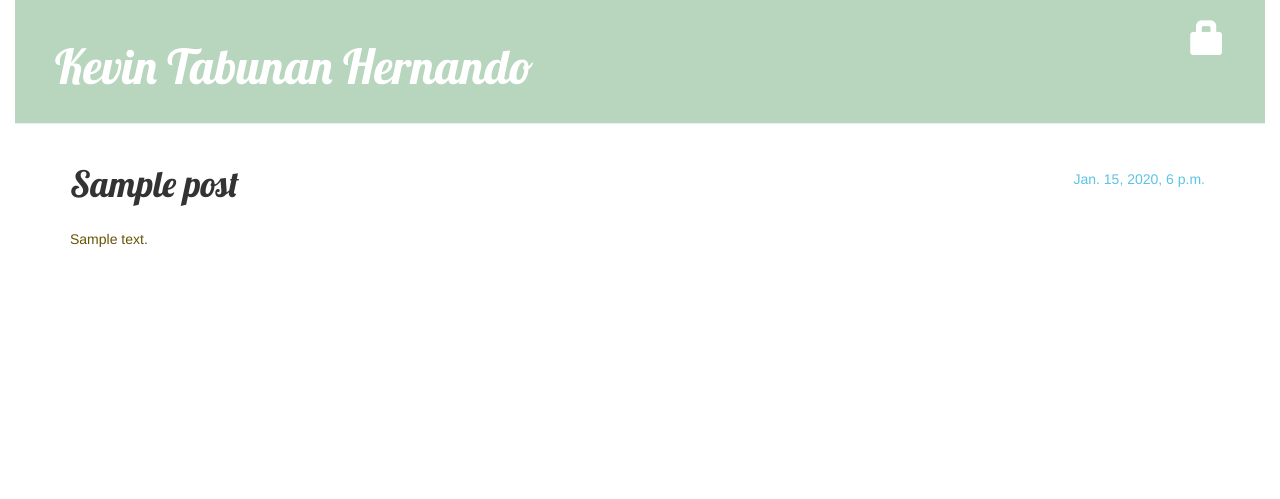
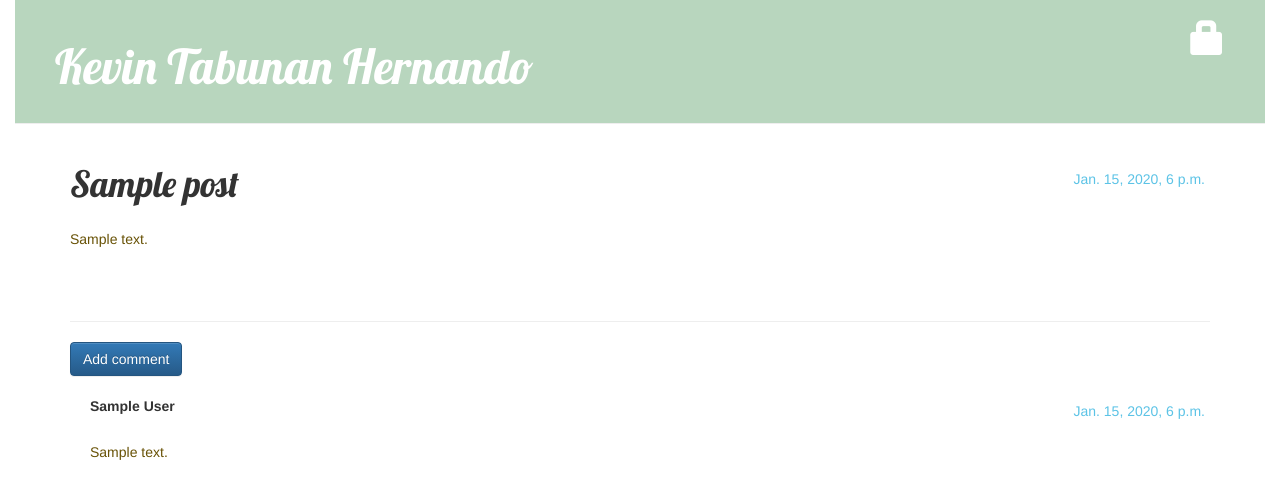
Before and after one commit to gitnivekarod/my-first-blog, a Django app: page /post/1/ in a window 1280 px wide. Shown: the top 499 px of the page. Run offline with Django 3.2, Linux system fonts and the light colour scheme; tables that the repository leaves empty hold one stand-in row (values such as "Sample post"); some libraries are stand-ins or nearby versions.

Commit message:
dagdag ng comment

```diff
--- a/blog/admin.py
+++ b/blog/admin.py
@@ -1,4 +1,5 @@
 from django.contrib import admin
-from .models import Post
+from .models import Post, Comment
 
 admin.site.register(Post)
+admin.site.register(Comment)
--- a/blog/models.py
+++ b/blog/models.py
@@ -14,6 +14,21 @@ class Post(models.Model):
     def publish(self):
         self.published_daste = timezone.now()
         self.save()
+    def __str__(self):
+        return self.title
+    def approved_comments(self):
+        return self.comments.filter(approved_comment=True)
+
+class Comment(models.Model):
+    post = models.ForeignKey('blog.Post', related_name='comments')
+    author = models.CharField(max_length=200)
+    text = models.TextField()
+    created_date = models.DateTimeField(default=timezone.now)
+    approved_comment = models.BooleanField(default=False)
+
+    def approve(self):
+        self.approved_comment = True
+        self.save()
 
     def __str__(self):
-        return self.title
+        return self.text
--- a/blog/static/css/blog.css
+++ b/blog/static/css/blog.css
@@ -80,3 +80,7 @@ p {
 	text-align: justify;
 	text-justify: inter-word;
 }
+
+.comment {
+    margin: 20px 0px 20px 20px;
+}
--- a/blog/templates/blog/post_detail.html
+++ b/blog/templates/blog/post_detail.html
@@ -16,4 +16,23 @@
         <h1>{{ post.title }}</h1>
         <p>{{ post.text|linebreaks }}</p>
     </div>
+	<hr>
+	<a class="btn btn-primary" href="{% url 'add_comment_to_post' pk=post.pk %}">Add comment</a>
+	{% for comment in post.comments.all %}
+		{% if user.is_authenticated or comment.approved_comment %}
+    <div class="comment">
+        <div class="date">
+            {{ comment.created_date }}
+            {% if not comment.approved_comment %}
+                <a class="btn btn-default" href="{% url 'comment_remove' pk=comment.pk %}"><span class="glyphicon glyphicon-remove"></span></a>
+                <a class="btn btn-default" href="{% url 'comment_approve' pk=comment.pk %}"><span class="glyphicon glyphicon-ok"></span></a>
+            {% endif %}
+        </div>
+		<strong>{{ comment.author }}</strong>
+		<p>{{ comment.text|linebreaks }}</p>
+	</div>
+		{% endif %}
+	{% empty %}
+    <p>No comments here yet :(</p>
+	{% endfor %}
 {% endblock %}
--- a/blog/templates/blog/post_list.html
+++ b/blog/templates/blog/post_list.html
@@ -8,6 +8,7 @@
 			</div>
 			<h1><a href="{% url 'post_detail' pk=post.pk %}">{{ post.title }}</a></h1>
 			<p>{{ post.text|linebreaks }}</p>
+			<a href="{% url 'blog.views.post_detail' pk=post.pk %}">Comments: {{ post.approved_comments.count }}</a>
 		</div>
 	{% endfor %}
 {% endblock %}
--- a/blog/urls.py
+++ b/blog/urls.py
@@ -9,4 +9,7 @@ urlpatterns = [
 	url(r'^drafts/$', views.post_draft_list, name='post_draft_list'),
 	url(r'^post/(?P<pk>\d+)/publish/$', views.post_publish, name='post_publish'),
 	url(r'^post/(?P<pk>\d+)/remove/$', views.post_remove, name='post_remove'),
+	url(r'^post/(?P<pk>\d+)/comment/$', views.add_comment_to_post, name='add_comment_to_post'),
+	url(r'^comment/(?P<pk>\d+)/approve/$', views.comment_approve, name='comment_approve'),
+	url(r'^comment/(?P<pk>\d+)/remove/$', views.comment_remove, name='comment_remove'),
 ]
--- a/blog/views.py
+++ b/blog/views.py
@@ -1,7 +1,7 @@
 from django.shortcuts import render, get_object_or_404, redirect
 from django.utils import timezone
-from .models import Post
-from .forms import PostForm
+from .models import Post, Comment
+from .forms import PostForm, CommentForm
 from django.contrib.auth.decorators import login_required
 
 def post_list(request):
@@ -51,12 +51,34 @@ def post_publish(request, pk):
     post.publish()
     return redirect('blog.views.post_detail', pk=pk)
 
-def publish(self):
-    self.published_date = timezone.now()
-    self.save()
-
 @login_required
 def post_remove(request, pk):
     post = get_object_or_404(Post, pk=pk)
     post.delete()
     return redirect('blog.views.post_list')
+
+def add_comment_to_post(request, pk):
+    post = get_object_or_404(Post, pk=pk)
+    if request.method == "POST":
+        form = CommentForm(request.POST)
+        if form.is_valid():
+            comment = form.save(commit=False)
+            comment.post = post
+            comment.save()
+            return redirect('blog.views.post_detail', pk=post.pk)
+    else:
+        form = CommentForm()
+    return render(request, 'blog/add_comment_to_post.html', {'form': form})
+
+@login_required
+def comment_approve(request, pk):
+    comment = get_object_or_404(Comment, pk=pk)
+    comment.approve()
+    return redirect('blog.views.post_detail', pk=comment.post.pk)
+
+@login_required
+def comment_remove(request, pk):
+    comment = get_object_or_404(Comment, pk=pk)
+    post_pk = comment.post.pk
+    comment.delete()
+    return redirect('blog.views.post_detail', pk=post_pk)
```
Also changed, not shown: blog/forms.py (+7 -1 lines), blog/templates/blog/add_comment_to_post.html (added, +9 -0 lines), blog/migrations/0002_comment.py (added).
